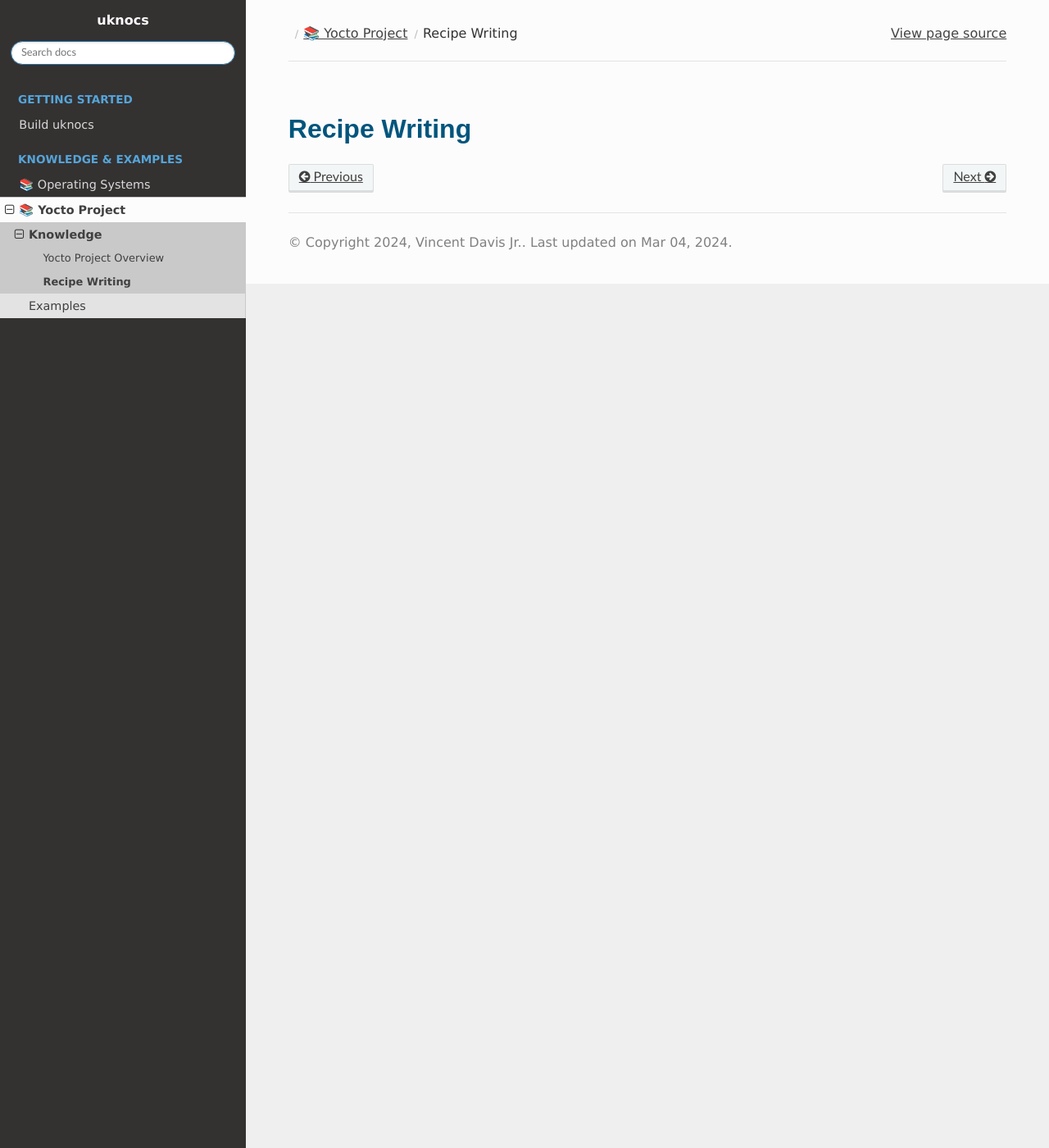
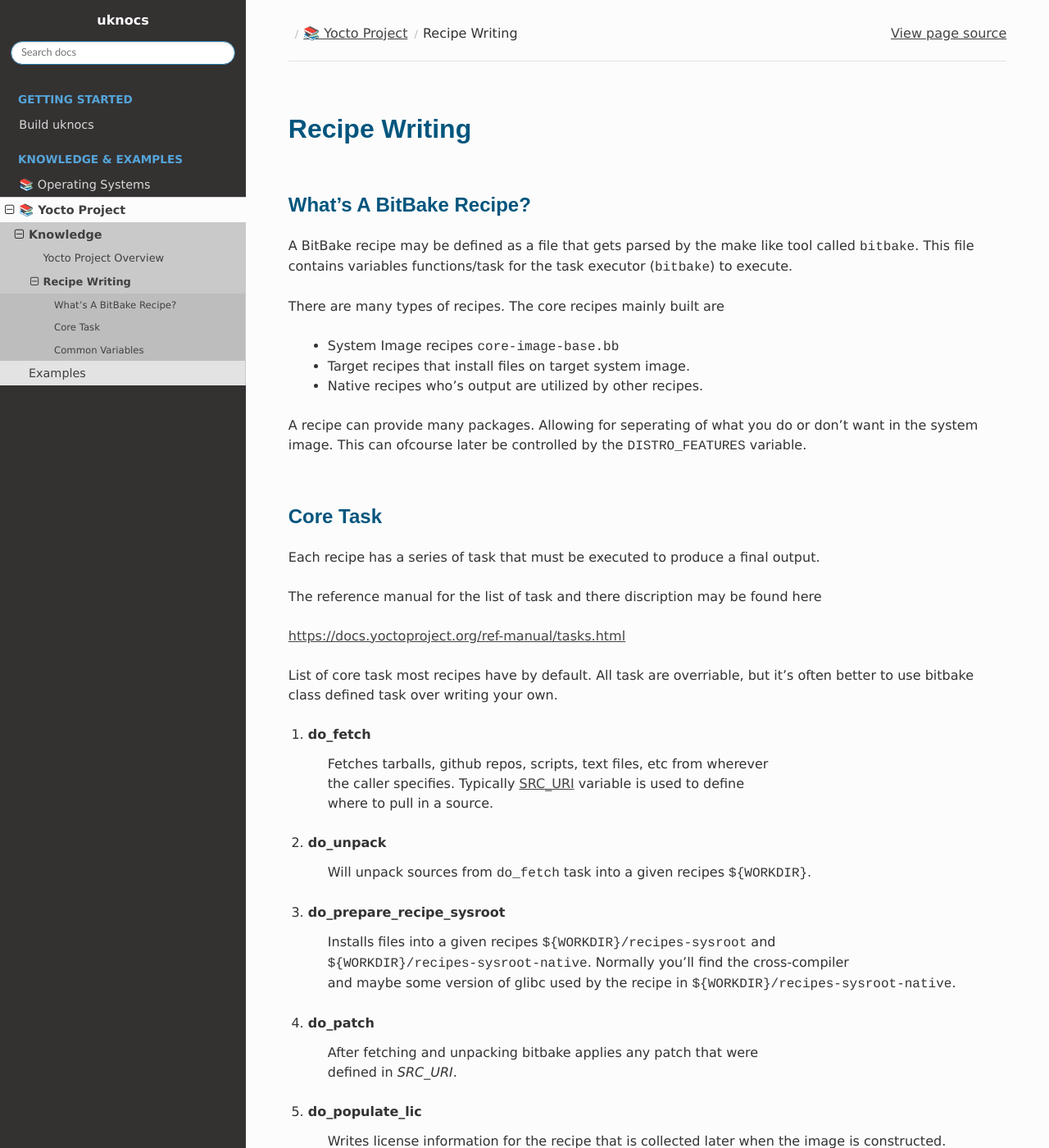
Before and after one commit to under-view/uknocs, a Sphinx documentation site: the page built from docs/yocto-project/knowledge/recipe-writing.rst, in a window 1280 px wide and 1400 px high. Shown: the whole window at 82% size. Built offline with Sphinx 7.4.7 and the Read the Docs theme 2.0.0, drawn with Linux system fonts in a browser that asks for light colours; formulas are drawn with MathJax 3; some of the changed text lies outside the part shown.

Commit message:
yp-recipe-writing: add info on common variables and task
Signed-off-by: Vincent Davis Jr <vince@underview.tech>

```diff
--- a/docs/yocto-project/knowledge/recipe-writing.rst
+++ b/docs/yocto-project/knowledge/recipe-writing.rst
@@ -1,2 +1,125 @@
 Recipe Writing
 ~~~~~~~~~~~~~~
+
+========================
+What's A BitBake Recipe?
+========================
+
+A BitBake recipe may be defined as a file that gets parsed
+by the make like tool called ``bitbake``. This file contains variables
+functions/task for the task executor (``bitbake``) to execute.
+
+There are many types of recipes. The core recipes mainly built are
+
+	* System Image recipes ``core-image-base.bb``
+	* Target recipes that install files on target system image.
+	* Native recipes who's output are utilized by other recipes.
+
+A recipe can provide many packages. Allowing for seperating of
+what you do or don't want in the system image. This can ofcourse
+later be controlled by the ``DISTRO_FEATURES`` variable.
+
+=========
+Core Task
+=========
+
+Each recipe has a series of task that must be executed to produce a final output.
+
+The reference manual for the list of task and there discription may be found here
+
+https://docs.yoctoproject.org/ref-manual/tasks.html
+
+List of core task most recipes have by default. All task are overriable, but it's
+often better to use bitbake class defined task over writing your own.
+
+1. do_fetch
+	| Fetches tarballs, github repos, scripts, text files, etc from wherever
+	| the caller specifies. Typically `SRC_URI`_ variable is used to define
+	| where to pull in a source.
+
+#. do_unpack
+	| Will unpack sources from ``do_fetch`` task into a given recipes ``${WORKDIR}``.
+
+#. do_prepare_recipe_sysroot
+	| Installs files into a given recipes ``${WORKDIR}/recipes-sysroot`` and
+	| ``${WORKDIR}/recipes-sysroot-native``. Normally you'll find the cross-compiler
+	| and maybe some version of glibc used by the recipe in ``${WORKDIR}/recipes-sysroot-native``.
+
+#. do_patch
+	| After fetching and unpacking bitbake applies any patch that were
+	| defined in `SRC_URI`.
+
+#. do_populate_lic
+	| Writes license information for the recipe that is collected later when the image is constructed.
+
+#. do_configure
+	| Task built for caller to configure a source. Typically before building you have to configure
+	| build variables and flags to help the build tool (make,cmake,auto tools,meson,etc..) understand
+	| what the developer wants to do.
+
+#. do_compile
+	| Tasked designed to compile code after caller defined configure flags and variables are set.
+
+#. do_install
+	| Tasked designed to install source whether compiled or not into ``${D}`` (Destination).
+	| Typically set to ``${WORKDIR}/image``.
+
+#. do_populate_sysroot
+	| Stages files into a directory that may be used by other recipes.
+
+#. do_package
+	| Based upon what's defined in ``FILES`` variable and what's stored in ``${D}``
+	| splits files stored in ``${D}`` into multiple folders in ``${WORKDIR}/packages-split``.
+	| These folder files are later packaged into rpm, dev, and ipk files.
+
+#. do_packagedata
+	| Saves package metadata generated by the ``do_package`` task in ``PKGDATA_DIR`` to make it available globally.
+
+#. do_package_qa
+	| Runs QA checks on package files. These may be skipped with the use of the
+	| ``INSANE_SKIP`` variable. Highly recommend you fix the issue versus just ignoring
+	| it to bypass QA issues.
+
+#. do_package_write_{ipk,deb,rpm}
+	| Builds actual package that'll later be installed onto the system image.
+	| The package type built is based upon the ``PACKAGE_CLASSES`` variable.
+	| If you want to you can have each recipe build all 3 supported packages.
+	| Don't recommend as this dramatically increases build time.
+
+#. do_clean
+	| Cleans a recipes ``${WORKDIR}``. Does not call ``do_cleansstate``.
+
+#. do_cleansstate
+	| Cleans a recipes ``${WORKDIR}`` and any shared state cache files created during build.
+
+#. do_cleanall
+	| Calls ``do_cleanssate`` and ``do_clean``. This also cleans the files the recipe downloaded
+	| in the ``do_fetch`` task that are stored in ``DL_DIR``. Which is usually set in ``local.conf``.
+
+================
+Common Variables
+================
+
+**Pro Tip:** After you pull up a devshell you can see the
+recipe defined variables for each task. Can even see a few
+by just typing ``env`` command inside the devshell.
+
+Typical variables you'll see utilized in a recipe are
+
+* **S**
+* **WORKDIR**
+* **LICENSE**
+* **LIC_FILES_CHKSUM**
+* **FILESEXTRAPATHS**
+* **SRC_URI**
+* **DEPENDS**
+* **RDEPENDS**
+* **PACKAGES**
+* **FILES**
+* **INSANE_SKIP**
+* **PROVIDES**
+* **RPROVIDES**
+* **RECIPE_SYSROOT**
+* **RECIPE_SYSROOT_NATIVE**
+
+.. _SRC_URI: https://docs.yoctoproject.org/bitbake/2.6/bitbake-user-manual/bitbake-user-manual-ref-variables.html#term-SRC_URI
```
